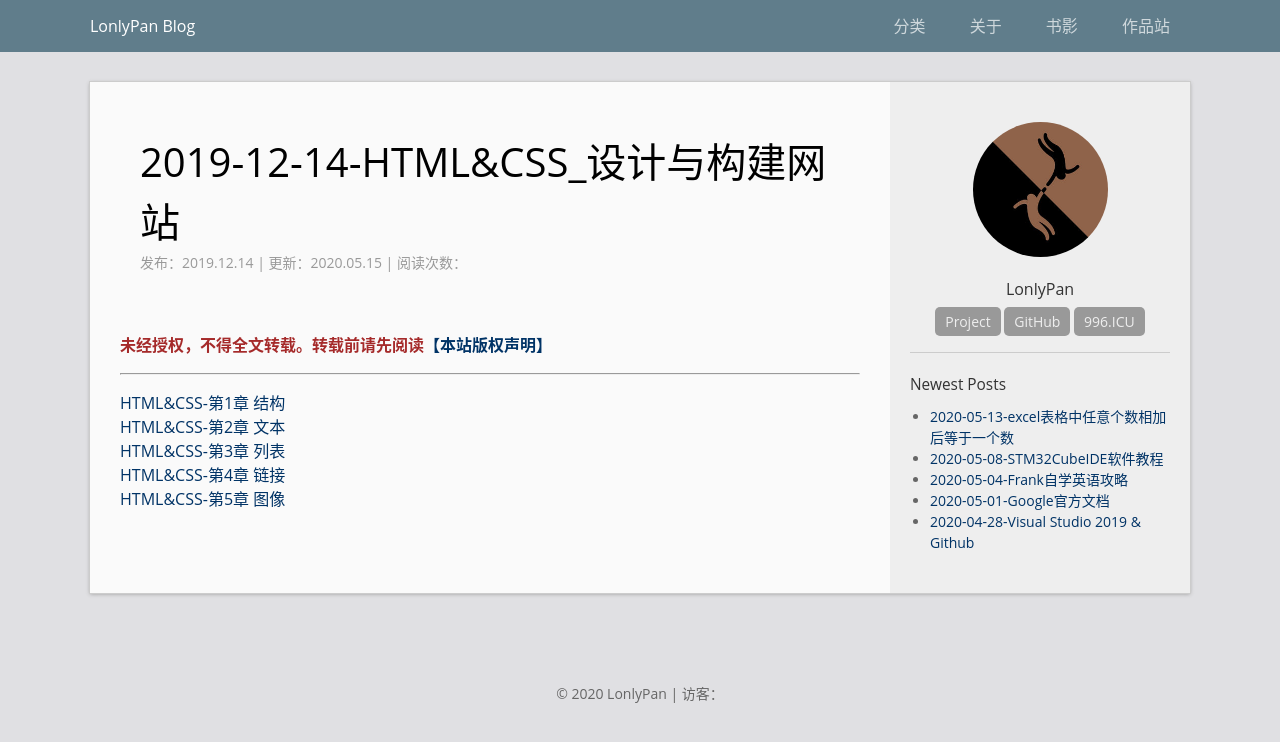
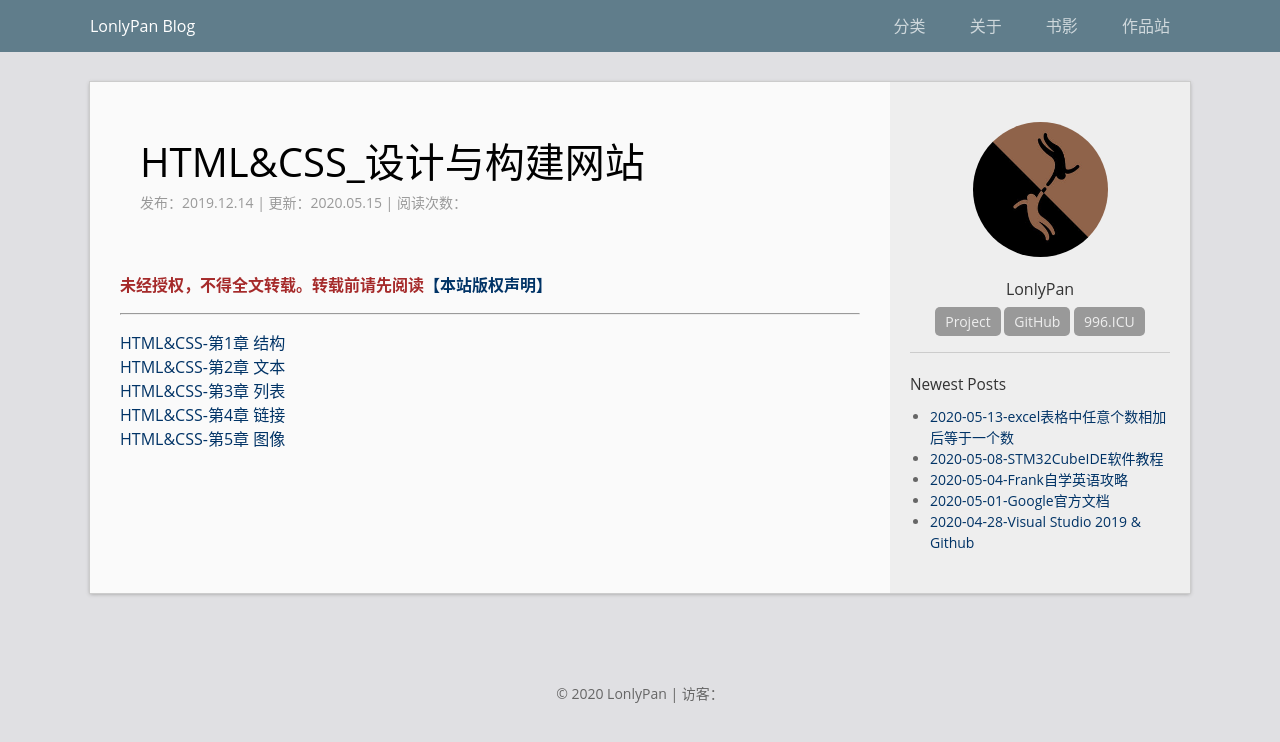
Before and after one commit to LonlyStack/LonlyPan.github.io, a Jekyll site: the page built from _posts/books/2019-12-14-HTML&CSS 设计与构建网站.md, in a window 1280 px wide. Shown: the top 742 px of the page. Built offline with Jekyll 4.4.1, drawn with Linux system fonts in a browser that asks for light colours; comment, search, counter and statistics services are not loaded.

Commit message:
修改文件: _layouts/post_book.html

```diff
--- a/_layouts/post_book.html
+++ b/_layouts/post_book.html
@@ -4,7 +4,7 @@
 <div class="post">
 
   <header class="post-header">
-    <h1 class="post-title">{{ page.title }}</h1>
+    <h1 class="post-title">{{ page.show_title }}</h1>
     <p class="post-meta"> 发布：{{ page.date | date:  "%Y.%m.%d" }} | 更新：{{ page.last_modified_at | date:  "%Y.%m.%d"  }}
         <span id="busuanzi_container_page_pv">
             | 阅读次数：<span id="busuanzi_value_page_pv"></span>
```
